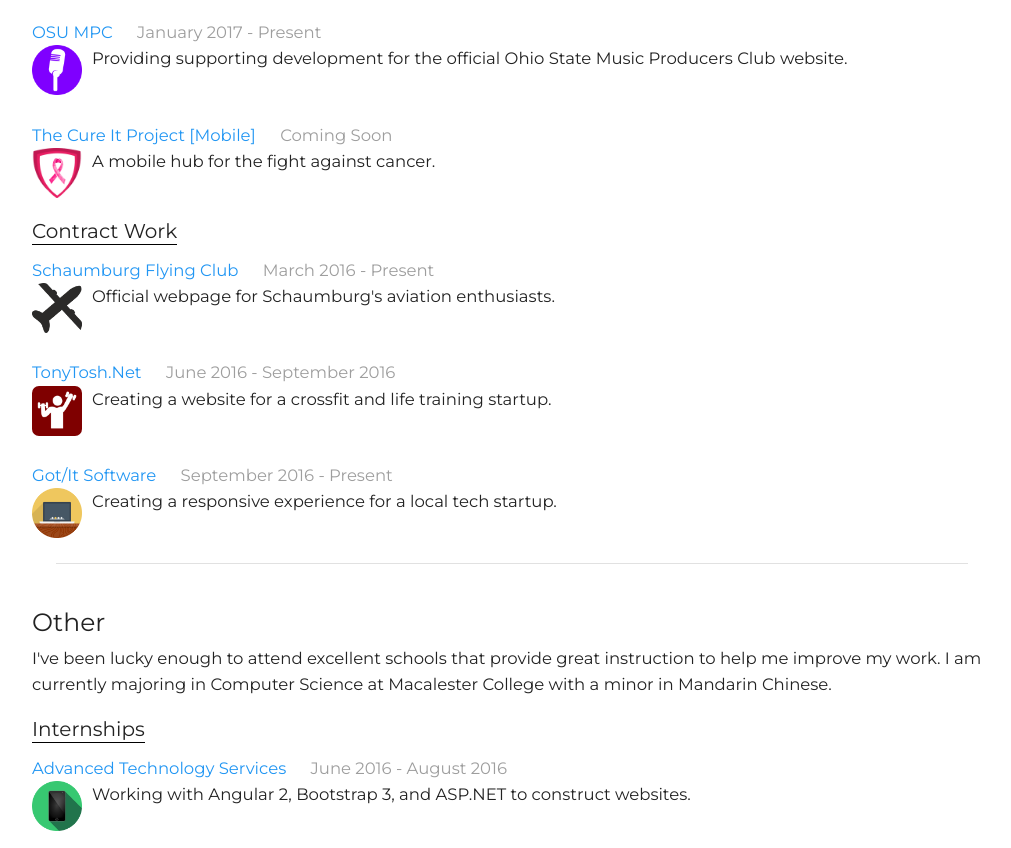
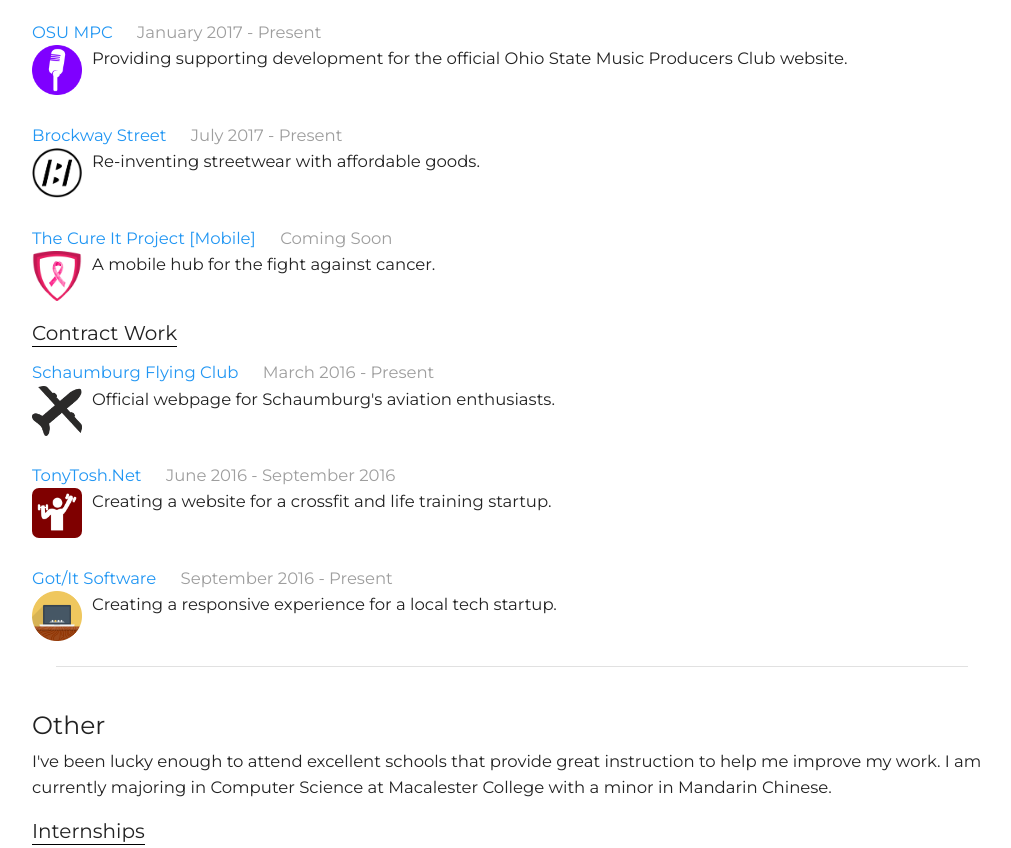
Before and after one commit to ZacharyJordan/ZacharyJordan.github.io, a plain HTML site: page index.html in a window 1280 px wide. Shown: the part 1440-2288 px from the top of the page, without its empty margins (128-1139 px from the left). Drawn offline with Linux system fonts and the light colour scheme.

Commit message:
Update 1.6
- Added Brockway Street

```diff
--- a/index.html
+++ b/index.html
@@ -152,6 +152,17 @@
                              </span>
                          </div>
 
+                         <div id = "app_box">
+                             <a href = "http://brockwaystreet.com/" target = "_blank" id = "app_title" class = "link">Brockway Street</a>
+
+
+                             <span id = "app_date">July 2017 - Present</span>
+                            <br />
+                             <img src = "brockway.png" id = "project_picture"/>
+                             <span id = "app_description">Re-inventing streetwear with affordable goods.
+                             </span>
+                         </div>
+
 
                          <div id = "app_box">
                              <a id = "app_title" class = "link" onClick = "comingSoon()">The Cure It Project [Mobile]</a>
```
Also changed, not shown: brockway.png (added).
